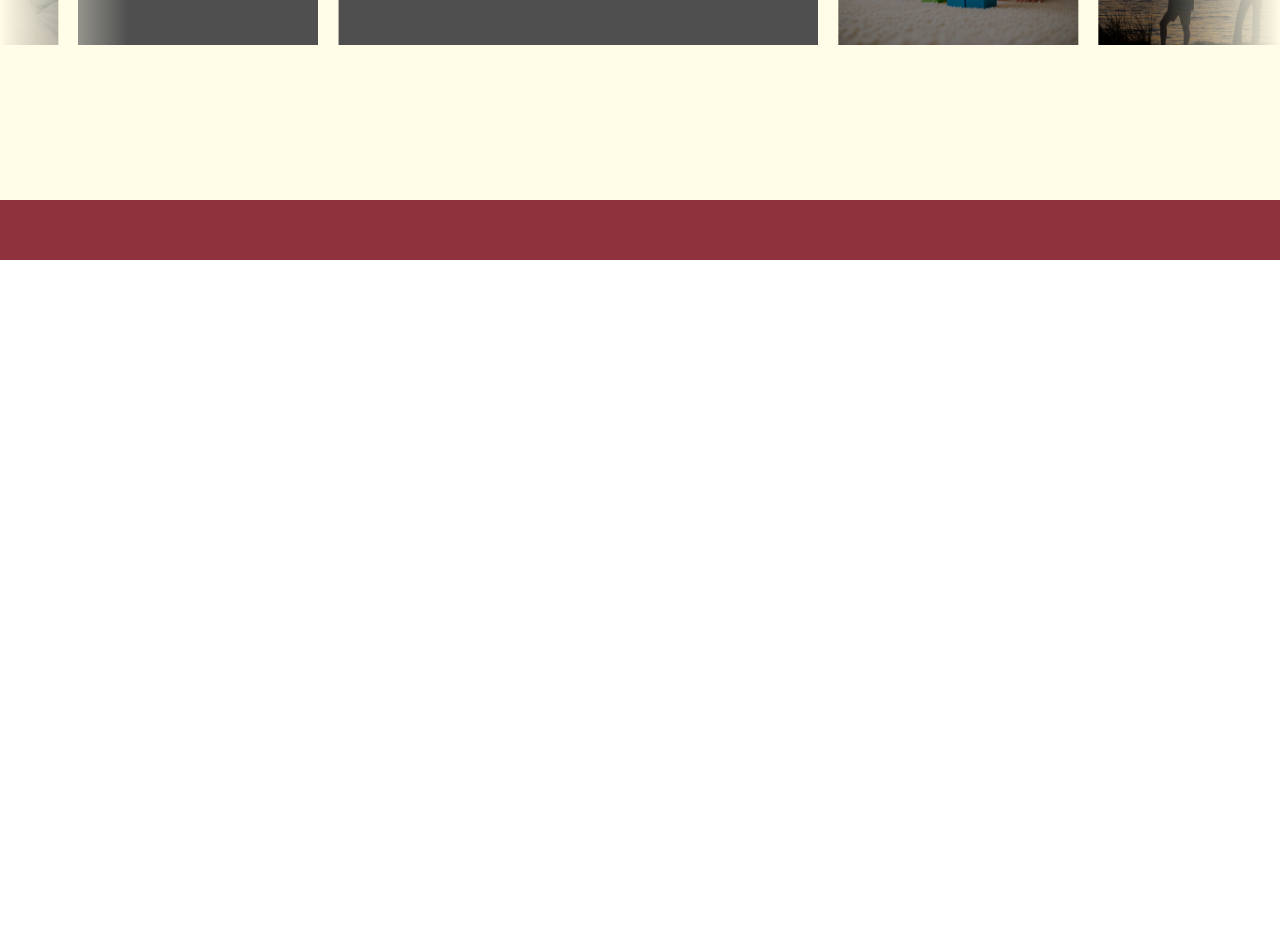
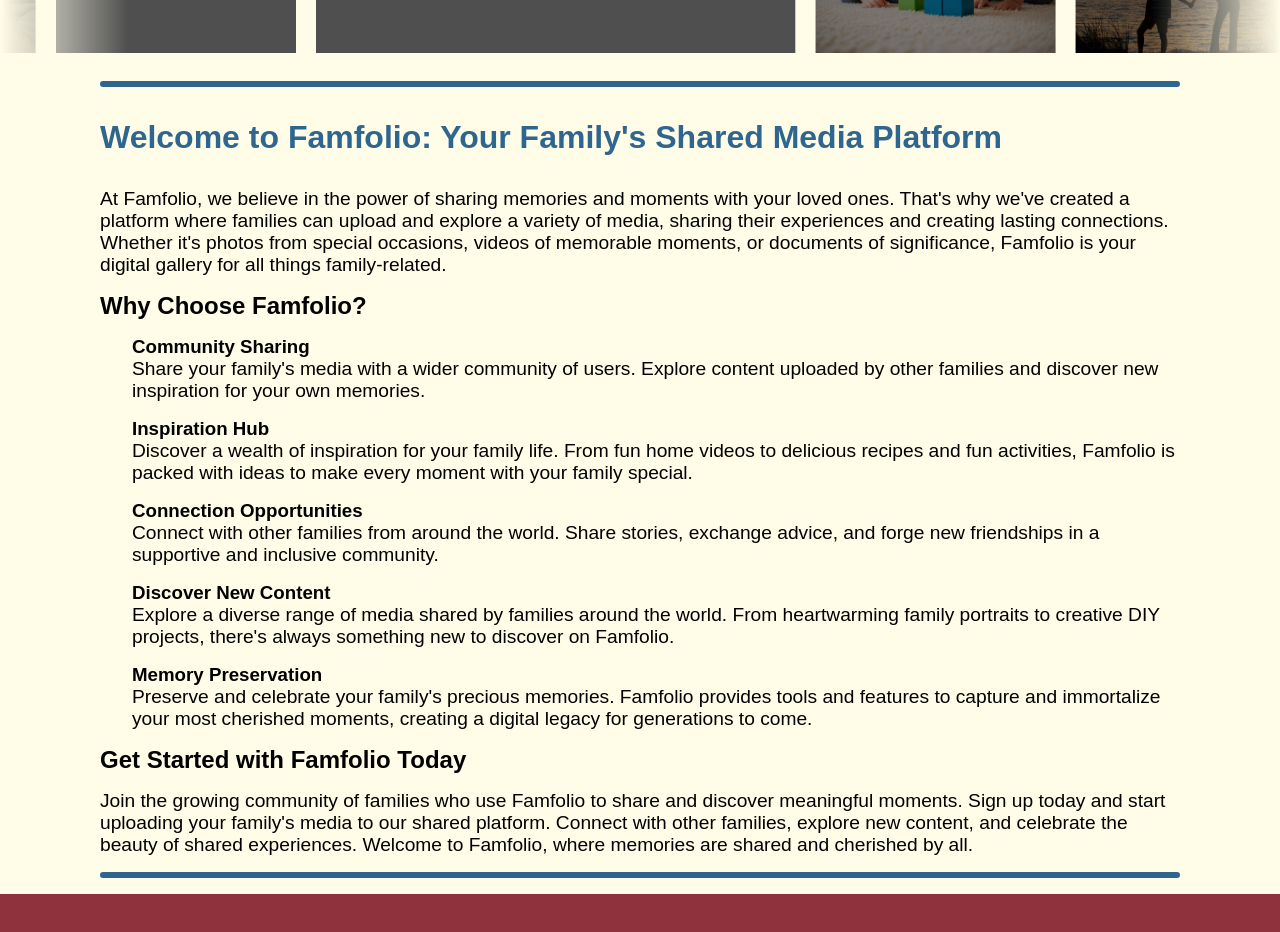
Before and after one commit to calebtgraves/Famfolio, a SvelteKit app: page / in a window 1280 px wide. Shown: the part 540-1472 px from the top of the page. Before the commit the page ends 800 px from the top, so only its background shows below. Built offline with nearby package versions, Linux system fonts and the light colour scheme; grey boxes are pictures that could not be loaded.

Commit message:
added some stuff for the landing page.

```diff
--- a/src/lib/components/Hero.svelte
+++ b/src/lib/components/Hero.svelte
@@ -28,7 +28,7 @@
     #hero-container{
         position:relative;
         width:100%;
-        padding:.5rem 0;
+        padding-top:1rem;
         /* background-color: #90323D; */
     }
     #cta{
--- a/src/routes/+page.svelte
+++ b/src/routes/+page.svelte
@@ -11,6 +11,35 @@
         <Hero />
     </div>
     <div id="wrapper">
+        <div class="blueline"></div>
+        <h1>Welcome to Famfolio: Your Family's Shared Media Platform</h1>
+        <p>At Famfolio, we believe in the power of sharing memories and moments with your loved ones. That's why we've created a platform where families can upload and explore a variety of media, sharing their experiences and creating lasting connections. Whether it's photos from special occasions, videos of memorable moments, or documents of significance, Famfolio is your digital gallery for all things family-related.</p>
+        <h2>Why Choose Famfolio?</h2>
+        <ul>
+            <li>
+                <h3>Community Sharing</h3>
+                <p>Share your family's media with a wider community of users. Explore content uploaded by other families and discover new inspiration for your own memories.</p>
+            </li>
+            <li>
+                <h3>Inspiration Hub</h3>
+                <p>Discover a wealth of inspiration for your family life. From fun home videos to delicious recipes and fun activities, Famfolio is packed with ideas to make every moment with your family special.</p>
+            </li>
+            <li>
+                <h3>Connection Opportunities</h3>
+                <p>Connect with other families from around the world. Share stories, exchange advice, and forge new friendships in a supportive and inclusive community.</p>
+            </li>
+            <li>
+                <h3>Discover New Content</h3>
+                <p>Explore a diverse range of media shared by families around the world. From heartwarming family portraits to creative DIY projects, there's always something new to discover on Famfolio.</p>
+            </li>
+            <li>
+                <h3>Memory Preservation</h3>
+                <p>Preserve and celebrate your family's precious memories. Famfolio provides tools and features to capture and immortalize your most cherished moments, creating a digital legacy for generations to come.</p>
+            </li>
+        </ul>
+        <h2>Get Started with Famfolio Today</h2>
+        <p>Join the growing community of families who use Famfolio to share and discover meaningful moments. Sign up today and start uploading your family's media to our shared platform. Connect with other families, explore new content, and celebrate the beauty of shared experiences. Welcome to Famfolio, where memories are shared and cherished by all.</p>
+        <div class="blueline"></div>
     </div>
     <footer></footer>
 </main>
@@ -19,17 +48,48 @@
         display: flex;
         flex-direction: column;
         background-color:#FFFCE8;
-        min-height:100vh;
-        justify-content: space-between;
+        min-height:100%;
     }
     footer{
         width: 100%;
         height:60px;
         background-color:#90323D;
+        align-self:flex-end;
     }
     #wrapper{
         width:100%;
         max-width:1080px;
-        height:100%;
+        margin:0 auto;
+        flex:1;
+    }
+    .blueline{
+        border:solid 3px #2F6690;
+        border-radius:3px;
+        margin:1rem 0;
+    }
+    h1{
+        color: #2F6690;
+        font-family:sans-serif;
+        margin:2rem 0;
+    }
+    h2,h3{
+        font-family:sans-serif;
+    }
+    h2{
+        margin:1rem 0;
+    }
+    ul{
+        list-style:none;
+        margin-left:2rem;
+    }
+    li{
+        margin:1rem 0;
+    }
+    ul h3{
+        display:inline;
+    }
+    p{
+        font-size:1.2rem;
+        font-family:sans-serif
     }
 </style>
```
